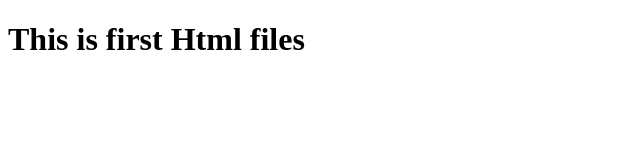
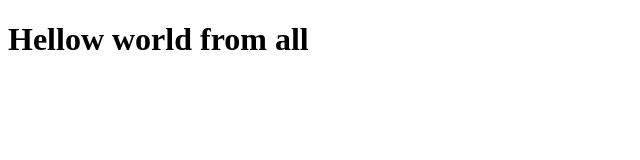
Before and after one commit to DevKamran/Dev-Reactjs, a plain HTML site: page index.html in a window 1280 px wide. Shown: the whole page, without its empty margins (0-640 px from the left). Drawn offline with Linux system fonts and the light colour scheme.

Commit message:
Update index.html
check

```diff
--- a/index.html
+++ b/index.html
@@ -6,6 +6,6 @@
     <title>Document</title>
 </head>
 <body>
-    <h1>This is first Html files</h1>
+    <h1>Hellow world from all</h1>
 </body>
 </html>
```
